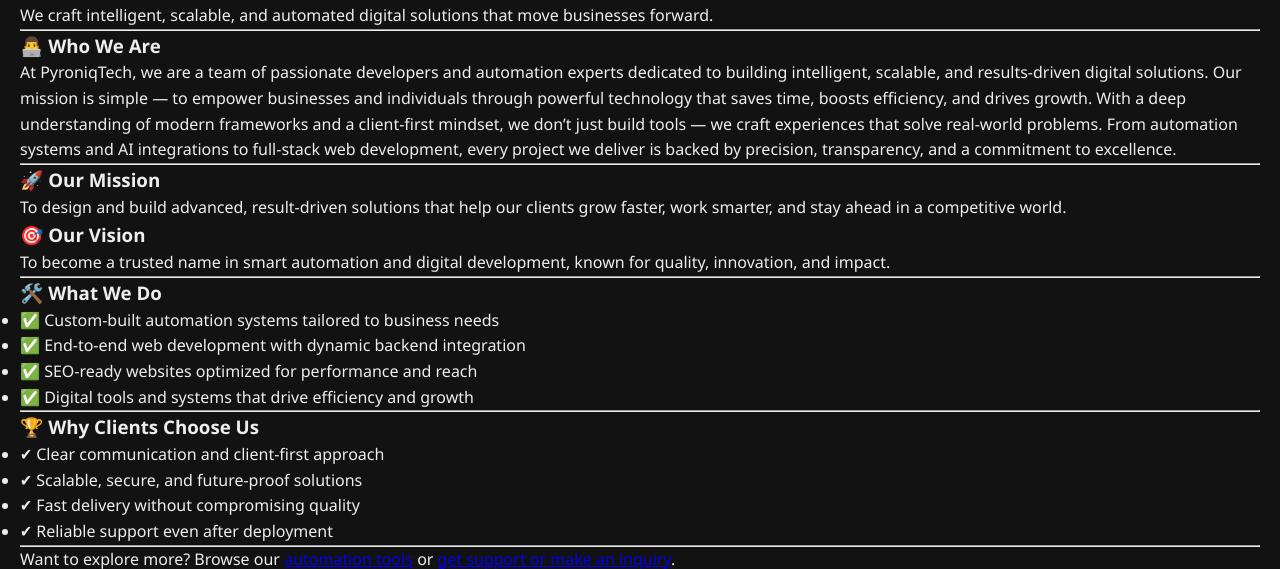
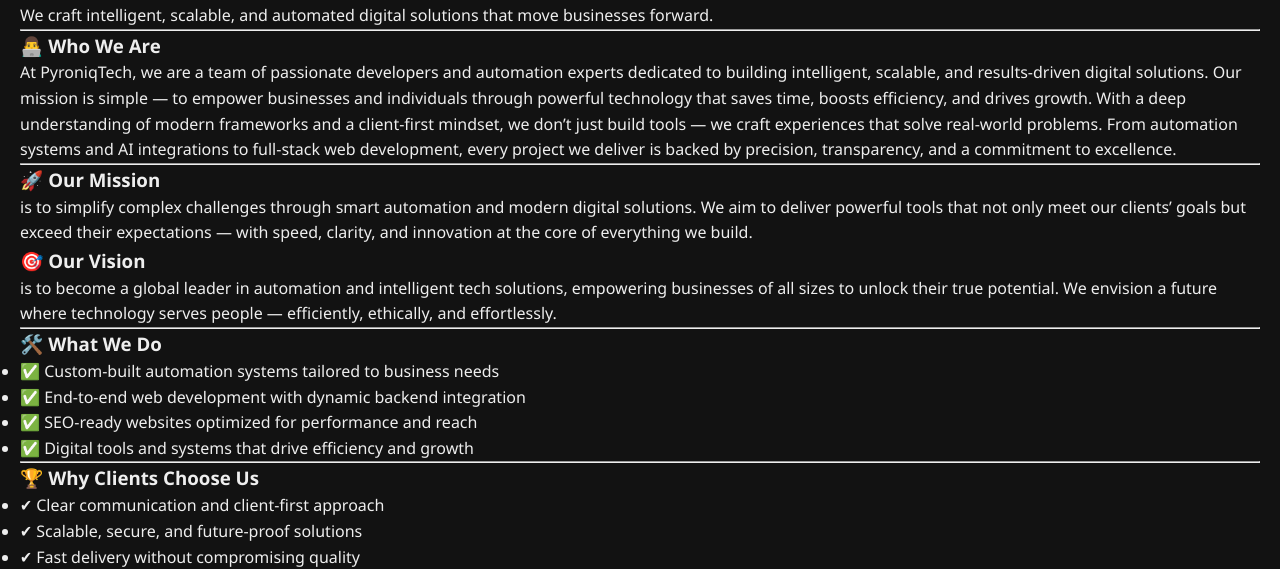
Before and after one commit to PyroniqTech/PyroniqTech, a Django app: page /about/ in a window 1280 px wide. Shown: the part 139-708 px from the top of the page. Run offline with Django 5.2, Linux system fonts and the light colour scheme.

Commit message:
Update about.html

```diff
--- a/main/templates/about.html
+++ b/main/templates/about.html
@@ -89,11 +89,11 @@ With a deep understanding of modern frameworks and a client-first mindset, we do
   <div class="row mb-5">
     <div class="col-md-6">
       <h3 class="fw-bold fade-in-left">🚀 Our Mission</h3>
-      <p class="fade-in text-muted">To design and build advanced, result-driven solutions that help our clients grow faster, work smarter, and stay ahead in a competitive world.</p>
+      <p class="fade-in text-muted">is to simplify complex challenges through smart automation and modern digital solutions. We aim to deliver powerful tools that not only meet our clients’ goals but exceed their expectations — with speed, clarity, and innovation at the core of everything we build.</p>
     </div>
     <div class="col-md-6">
       <h3 class="fw-bold fade-in-left">🎯 Our Vision</h3>
-      <p class="fade-in text-muted">To become a trusted name in smart automation and digital development, known for quality, innovation, and impact.</p>
+      <p class="fade-in text-muted">is to become a global leader in automation and intelligent tech solutions, empowering businesses of all sizes to unlock their true potential. We envision a future where technology serves people — efficiently, ethically, and effortlessly.</p>
     </div>
   </div>
 
```
